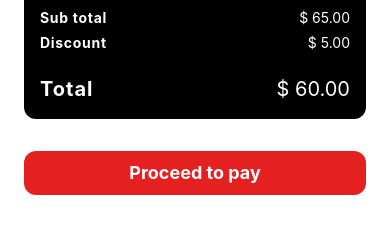
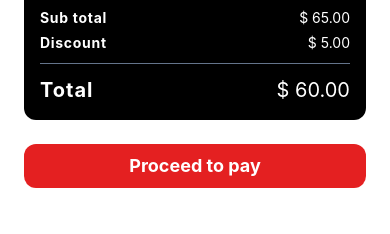
Before and after one commit to kugan7370/Zomato-Clone, a React Native app in the folder Zomato-Front-End/: screen / in a window 390 px wide. Shown: the part 580-814 px from the top of the page. Built offline with nearby package versions, Linux system fonts and the light colour scheme.

Commit message:
added divider

```diff
--- a/Zomato-Front-End/Screens/Cart.js
+++ b/Zomato-Front-End/Screens/Cart.js
@@ -40,17 +40,19 @@ export default function Cart() {
                     <Text className="font-bold text-white tracking-wider">Discount</Text>
                     <Text className="text-white">$ 5.00</Text>
                 </View>
-                <View className="flex-row justify-between items-center mt-4 ">
+
+                <View className=" h-[1px] w-full bg-slate-500 my-1" />
+                <View className="flex-row justify-between items-center mt-2 ">
                     <Text className="font-bold text-white text-xl tracking-wider">Total</Text>
                     <Text className="text-white text-xl">$ 60.00</Text>
                 </View>
             </View>
 
             {/* button */}
-            <View className='justify-center item-center bg-primary-100 py-2 px-4 mt-8 rounded-xl'>
+            <View className='justify-center item-center bg-primary-100 py-2 px-4 mt-6 rounded-xl'>
                 <Text className="text-lg font-bold text-center text-white">Proceed to pay</Text>
             </View>
 
-        </View>
+        </View >
     )
 }
```
